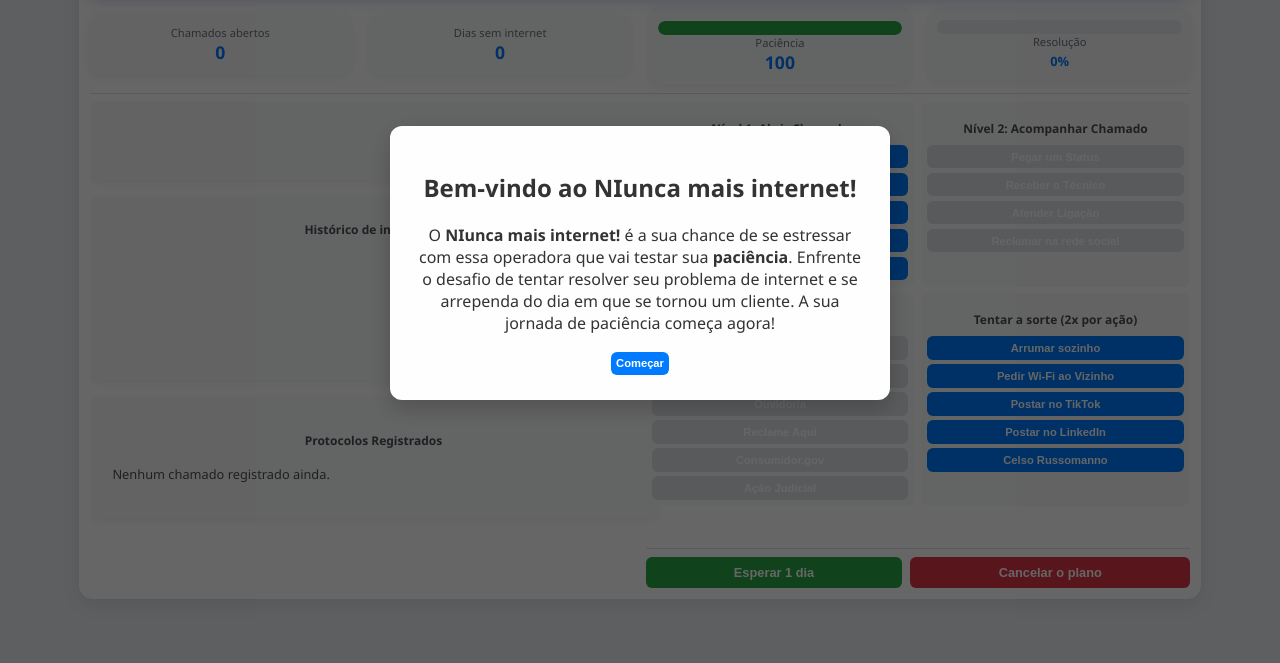
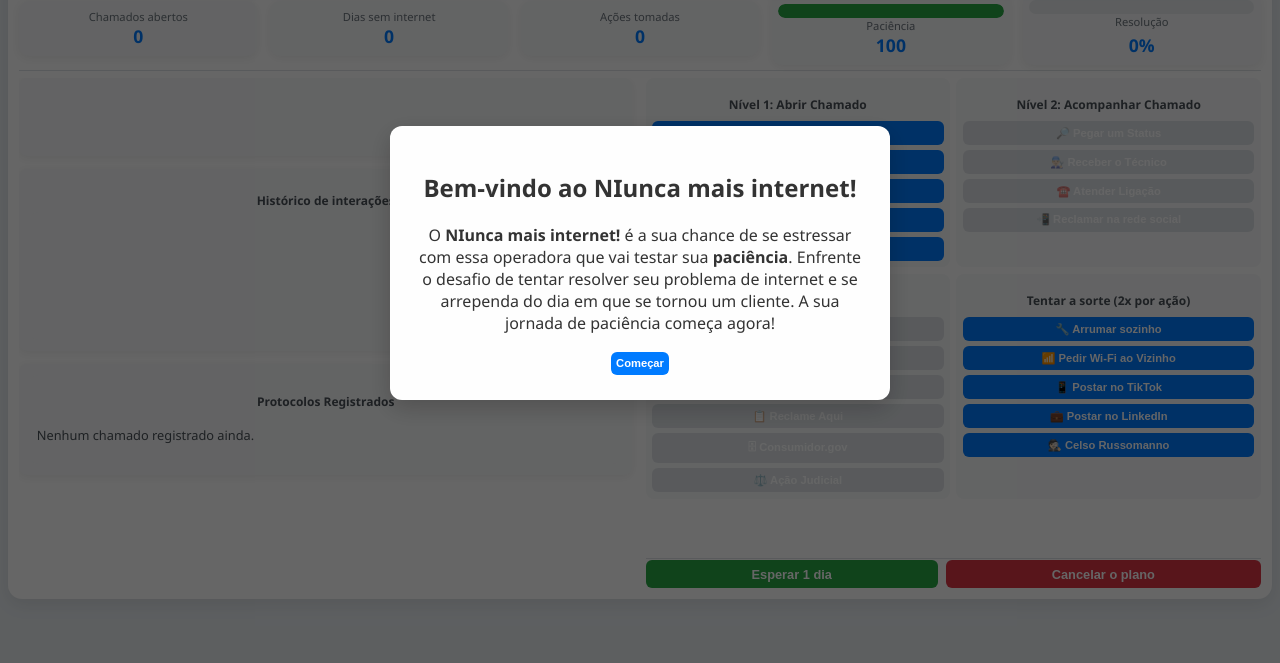
Before and after one commit to nickoboco/InternetNIuncaMais, a plain HTML site: page index.html in a window 1280 px wide. Shown: the part 137-800 px from the top of the page. Drawn offline with Linux system fonts and the light colour scheme.

Commit message:
Ajuste altura e icones novos

```diff
--- a/index.html
+++ b/index.html
@@ -23,6 +23,10 @@
             <div class="header-block">
                 <span class="score-label">Dias sem internet</span>
                 <span id="days-passed">0</span>
+            </div>
+            <div class="header-block">
+                <span class="score-label">Ações tomadas</span>
+                <span id="actions-counter">0</span>
             </div>
             <div class="header-block">
                 <div class="patience-bar-bg">
@@ -64,35 +68,35 @@
                 <div class="actions-grid">
                     <div class="actions-group" id="n1-actions">
                         <p class="group-title">Nível 1: Abrir Chamado</p>
-                        <button id="ligar">Ligar</button>
-                        <button id="chamar-wpp">Usar o WPP</button>
-                        <button id="abrir-app">Usar o App</button>
-                        <button id="enviarEmail">Enviar E-mail</button>
-                        <button id="usarAssistenteVirtual">Chat com IA</button>
+                        <button id="ligar">📞 Ligar</button>
+                        <button id="chamar-wpp">💬 Usar o WPP</button>
+                        <button id="abrir-app">📱 Usar o App</button>
+                        <button id="enviarEmail">📧 Enviar E-mail</button>
+                        <button id="usarAssistenteVirtual">🤖 Chat com IA</button>
                     </div>
                     <div class="actions-group" id="n2-actions">
                         <p class="group-title">Nível 2: Acompanhar Chamado</p>
-                        <button id="pegar-status-n2" disabled>Pegar um Status</button>
-                        <button id="receber-tecnico" disabled>Receber o Técnico</button>
-                        <button id="receberLigacao" disabled>Atender Ligação</button>
-                        <button id="reclamarRedeSocial" disabled>Reclamar na rede social</button>
+                        <button id="pegar-status-n2" disabled>🔎 Pegar um Status</button>
+                        <button id="receber-tecnico" disabled>👨🏼‍🔧 Receber o Técnico</button>
+                        <button id="receberLigacao" disabled>☎️ Atender Ligação</button>
+                        <button id="reclamarRedeSocial" disabled>📲 Reclamar na rede social</button>
                     </div>
                     <div class="actions-group" id="n3-actions">
                         <p class="group-title">Nível 3: Escalar (Paciência <60)</p>
-                        <button id="anatel" disabled>ANATEL</button>
-                        <button id="procon" disabled>Procon</button>
-                        <button id="ligarOuvidoria" disabled>Ouvidoria</button>
-                        <button id="reclame-aqui" disabled>Reclame Aqui</button>
-                        <button id="consumidor-gov" disabled>Consumidor.gov</button>
-                        <button id="acaoJudicial" disabled>Ação Judicial</button>
+                        <button id="anatel" disabled>📡 ANATEL</button>
+                        <button id="procon" disabled>📇 Procon</button>
+                        <button id="ligarOuvidoria" disabled>📞 Ouvidoria</button>
+                        <button id="reclame-aqui" disabled>📋 Reclame Aqui</button>
+                        <button id="consumidor-gov" disabled>🗄 Consumidor.gov</button>
+                        <button id="acaoJudicial" disabled>⚖️ Ação Judicial</button>
                     </div>
                     <div class="actions-group" id="n4-actions">
                         <p class="group-title">Tentar a sorte (2x por ação)</p>
-                        <button id="arrumarSozinho">Arrumar sozinho</button>
-                        <button id="vizinhoWifi">Pedir Wi-Fi ao Vizinho</button>
-                        <button id="videoTikTok">Postar no TikTok</button>
-                        <button id="mensagemCEO">Postar no LinkedIn</button>
-                        <button id="CelsoRussomanno">Celso Russomanno</button>
+                        <button id="arrumarSozinho">🔧 Arrumar sozinho</button>
+                        <button id="vizinhoWifi">📶 Pedir Wi-Fi ao Vizinho</button>
+                        <button id="videoTikTok">📱 Postar no TikTok</button>
+                        <button id="mensagemCEO">💼 Postar no LinkedIn</button>
+                        <button id="CelsoRussomanno">🕵🏻 Celso Russomanno</button>
                     </div>
                 </div>
                  <div class="actions-footer">
--- a/messages.js
+++ b/messages.js
@@ -429,7 +429,11 @@
     },
     "arrumarSozinho": {
         "positive": [
-            { "text": "Reiniciar o modem deu certo por alguns minutos, mas logo caiu de novo.", "progresso": 1, "paciencia": -5 }
+            { "text": "Reiniciar o modem deu certo por 30 minutos, mas logo caiu de novo.", "progresso": 1 },
+            { "text": "Você ligou e desligou o modem novamente e o sinal voltou a funcionar, mas está bem fraco e quase não funciona.", "progresso": 1 },
+            { "text": "Você mexeu nos cabos e as luzes do roteador voltaram a acender. Agora, pelo menos o modem liga.", "progresso": 2 },
+            { "text": "A luz do roteador voltou a piscar. Sinal que a operadora reconhece o aparelho novamente.", "progresso": 1 },
+            { "text": "Você ligou o cabo novamente e o sinal fraco retornou desde que você esteja a 1 metro do roteador.", "progresso": 1 }
         ],
         "negative": [
             { "text": "Você tentou 'configurações avançadas' no modem e agora nem a luz de energia acende mais.", "paciencia": -10 },
@@ -515,10 +519,10 @@
     "CelsoRussomanno": {
         "positive": [
             { "text": "A equipe do Celso Russomanno te respondeu dizendo que vão entrar em contato com a operadora para ver se conseguem ajudar.", "progresso": 5, "paciencia": 6 },
-            { "text": "Sua mensagem foi lida por um dos assessores do Celso Russomanno e ele disse que 'o caso é interessante'. A esperança está viva.", "progresso": 3, "paciencia": 8},
+            { "text": "Sua mensagem foi lida por um dos assessores do Celso Russomanno e ele disse que 'o caso é interessante'. A esperança está viva.", "progresso": 6, "paciencia": 8},
             { "text": "Você foi convidado para participar de um quadro no programa. A exposição pública pode te ajudar a resolver.", "progresso": 10, "paciencia": 10 },
-            { "text": "A equipe te deu dicas sobre como agir e te encorajou a continuar lutando pelos seus direitos.", "progresso": 2, "paciencia": 7 },
-            { "text": "O perfil do Celso Russomanno te respondeu no Twitter dizendo: 'conte com a gente!'..", "progresso": 5, "paciencia": 9 }
+            { "text": "A equipe te deu dicas sobre como agir e te encorajou a continuar lutando pelos seus direitos.", "progresso": 8, "paciencia": 7 },
+            { "text": "O perfil do Celso Russomanno te respondeu no Twitter dizendo: 'conte com a gente!'..", "progresso": 8, "paciencia": 9 }
         ],
         "negative": [
             { "text": "Equipe do Celso Russomanno te respondeu falando que você precisa pagar R$3000 reais de cachê para que ele olhe seu caso.", "paciencia": -10 },
--- a/script.js
+++ b/script.js
@@ -5,6 +5,7 @@
     const pacienciaBar = document.getElementById('patience-bar');
     const chamadosCounterSpan = document.getElementById('chamados-counter');
     const daysPassedSpan = document.getElementById('days-passed');
+    const actionsCounterSpan = document.getElementById('actions-counter');
     const progressBar = document.getElementById('progress-bar');
     const progressBarText = document.getElementById('progress-bar-text');
     const logArea = document.getElementById('log');
@@ -148,6 +149,7 @@
             progresso: 0,
             chamadosAbertos: 0,
             daysPassed: 0,
+            actionsTaken: 0,
             isTicketOpen: false,
             hasTicketBeenClosed: false,
             activeN3Protocol: null,
@@ -212,6 +214,7 @@
     // Contar todos protocolos, inclusive N3
     chamadosCounterSpan.textContent = Array.isArray(state.protocols) ? state.protocols.length : state.chamadosAbertos;
     daysPassedSpan.textContent = state.daysPassed;
+    actionsCounterSpan.textContent = state.actionsTaken;
         progressBar.style.width = `${state.progresso}%`;
         progressBarText.textContent = `${state.progresso}%`;
 
@@ -561,7 +564,7 @@
             const item = document.createElement('div');
             item.className = 'protocol-item';
             let typeName = protocol.type.replace(/([A-Z])/g, ' $1').replace(/^./, str => str.toUpperCase());
-            item.innerHTML = `<span>Canal: ${typeName}: ${protocol.protocolNumber}</span><b><span class="protocol-status ${protocol.status.toLowerCase().replace(/ /g, '')}"></span> - ${protocol.status}</b>`;
+            item.innerHTML = `<span>${typeName}: ${protocol.protocolNumber}</span><b><span class="protocol-status ${protocol.status.toLowerCase().replace(/ /g, '')}"></span> - ${protocol.status}</b>`;
             protocolListDiv.appendChild(item);
         });
     }
@@ -575,6 +578,9 @@
 
     function triggerAction(actionType) {
         if (!state) return;
+
+        // Incrementa contador de ações tomadas
+        state.actionsTaken++;
 
         // Move mensagem atual para o log antes de processar nova ação
         moveCurrentMessageToLog();
@@ -851,6 +857,10 @@
 
     function startCancellationSequence() {
         if (!state) return;
+
+        // Incrementa contador de ações tomadas
+        state.actionsTaken++;
+
         state.cancellationInProgress = true;
         cancellationSequenceStep = 0;
         updateUI();
--- a/style.css
+++ b/style.css
@@ -5,7 +5,7 @@
     box-shadow: 0 2px 8px rgba(0,0,0,0.06);
     padding: 0.7rem;
     margin-bottom: 0.4rem;
-    width: 100%;
+    width: 96%;
     display: flex;
     flex-direction: column;
     align-items: stretch;
@@ -36,12 +36,13 @@
     background-color: #f8f9fa;
     border-radius: 10px;
     box-shadow: 0 2px 8px rgba(0,0,0,0.06);
-    padding: 0.7rem 0.5rem;
+    padding: 0.5rem 0.4rem;
     display: flex;
     flex-direction: column;
     align-items: center;
     justify-content: center;
     min-width: 0;
+    max-width: 100%;
 }
 /* General Body Styles */
 body {
@@ -59,8 +60,8 @@
 /* Main Container */
 .container {
     width: 100%;
-    max-width: 1100px;
-    height: 92vh;
+    max-width: 1300px;
+    height: 95vh;
     max-height: 650px;
     background: #ffffff;
     border-radius: 14px;
@@ -68,13 +69,13 @@
     padding: 0.7rem;
     display: flex;
     flex-direction: column;
-    gap: 0.5rem;
+    gap: 0.4rem;
 }
 
 /* Title Area */
 .title-area {
     text-align: center;
-    padding: 0.8rem 1rem;
+    padding: 0.6rem 1rem;
     margin: 0;
     background: linear-gradient(135deg, #667eea 0%, #764ba2 100%);
     border-radius: 10px;
@@ -86,7 +87,7 @@
 }
 
 .game-title {
-    font-size: 1.5rem;
+    font-size: 1.3rem;
     font-weight: 700;
     color: #ffffff;
     margin: 0;
@@ -127,9 +128,9 @@
 /* Header Area */
 .header-area {
     display: grid;
-    grid-template-columns: repeat(4, 1fr);
-    gap: 1.2rem;
-    padding-bottom: 0.5rem;
+    grid-template-columns: repeat(5, minmax(0, 1fr));
+    gap: 0.8rem;
+    padding-bottom: 0.3rem;
     border-bottom: 1px solid #dee2e6;
     align-items: center;
 }
@@ -188,7 +189,7 @@
     color: #6c757d;
 }
 
-#paciencia, #chamados-counter, #days-passed {
+#paciencia, #chamados-counter, #days-passed, #actions-counter {
     font-size: 1.1rem;
     font-weight: 700;
     color: #007bff;
@@ -237,8 +238,8 @@
 
 #progress-bar-text {
     color: #007bff;
-    font-weight: 600;
-    font-size: 0.8rem;
+    font-weight: 700;
+    font-size: 1.1rem;
     display: block;
     text-align: center;
     margin-top: 0.2rem;
@@ -255,7 +256,7 @@
 .left-column, .right-column {
     display: flex;
     flex-direction: column;
-    gap: 0.7rem;
+    gap: 0.4rem;
     flex: 1;
 }
 
@@ -268,7 +269,7 @@
 .log-area {
     background-color: #f8f9fa;
     border-radius: 8px;
-    padding: 0.7rem;
+    padding: 0.4rem;
     overflow-y: auto;
     flex-grow: 1;
     display: flex;
@@ -283,7 +284,7 @@
 .protocol-list-container {
     background-color: #f8f9fa;
     border-radius: 8px;
-    padding: 0.7rem;
+    padding: 0.4rem;
     flex-shrink: 0;
     max-height: 130px;
 }
@@ -322,7 +323,7 @@
 .actions-footer {
     display: flex;
     gap: 0.5rem;
-    padding-top: 0.5rem;
+    padding-top: 0.1rem;
     border-top: 1px solid #dee2e6;
     margin-top: auto;
 }
@@ -361,7 +362,7 @@
 
 .actions-footer button {
     flex-grow: 1;
-    padding: 0.5rem;
+    padding: 0.4rem;
     font-size: 0.8rem;
 }
 
```
